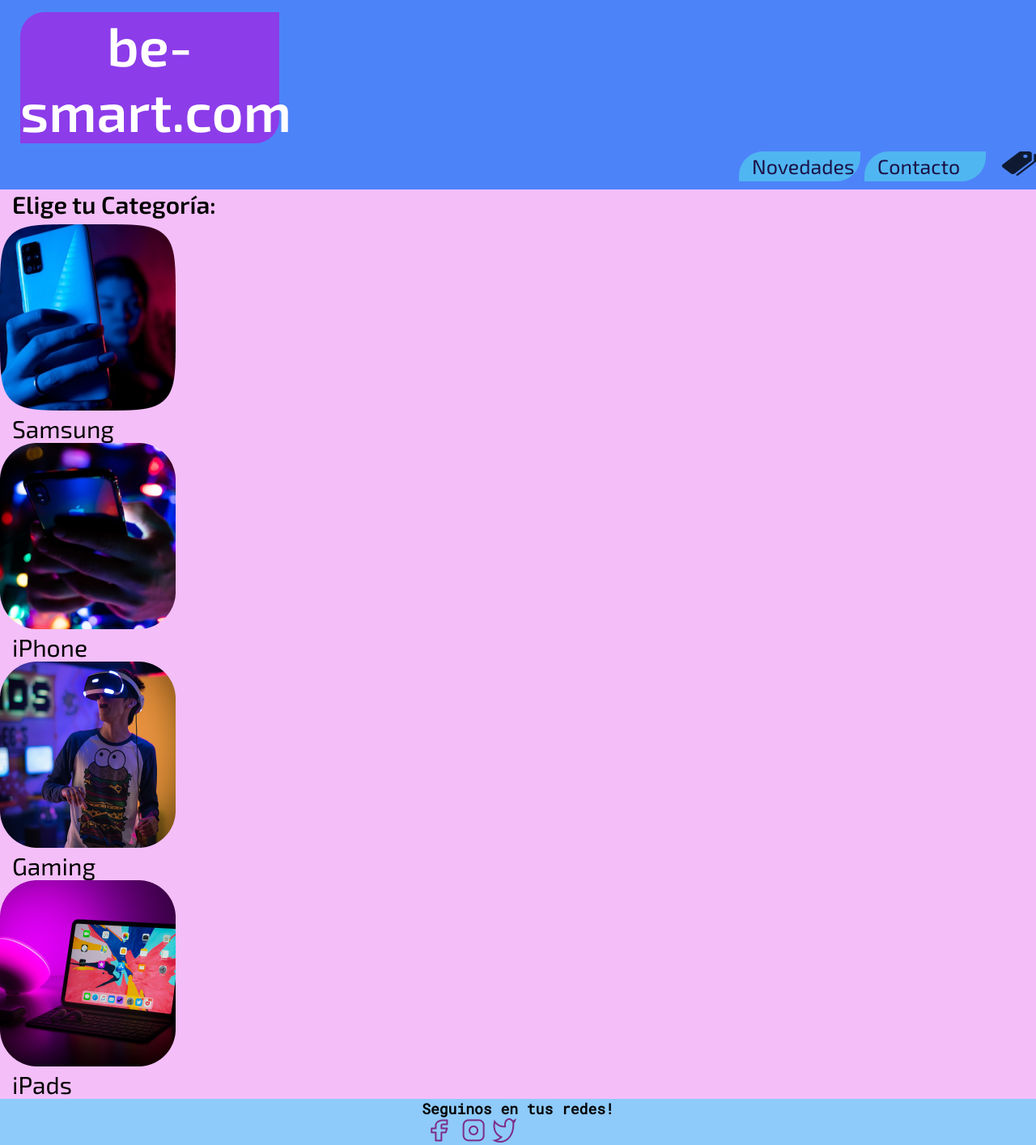
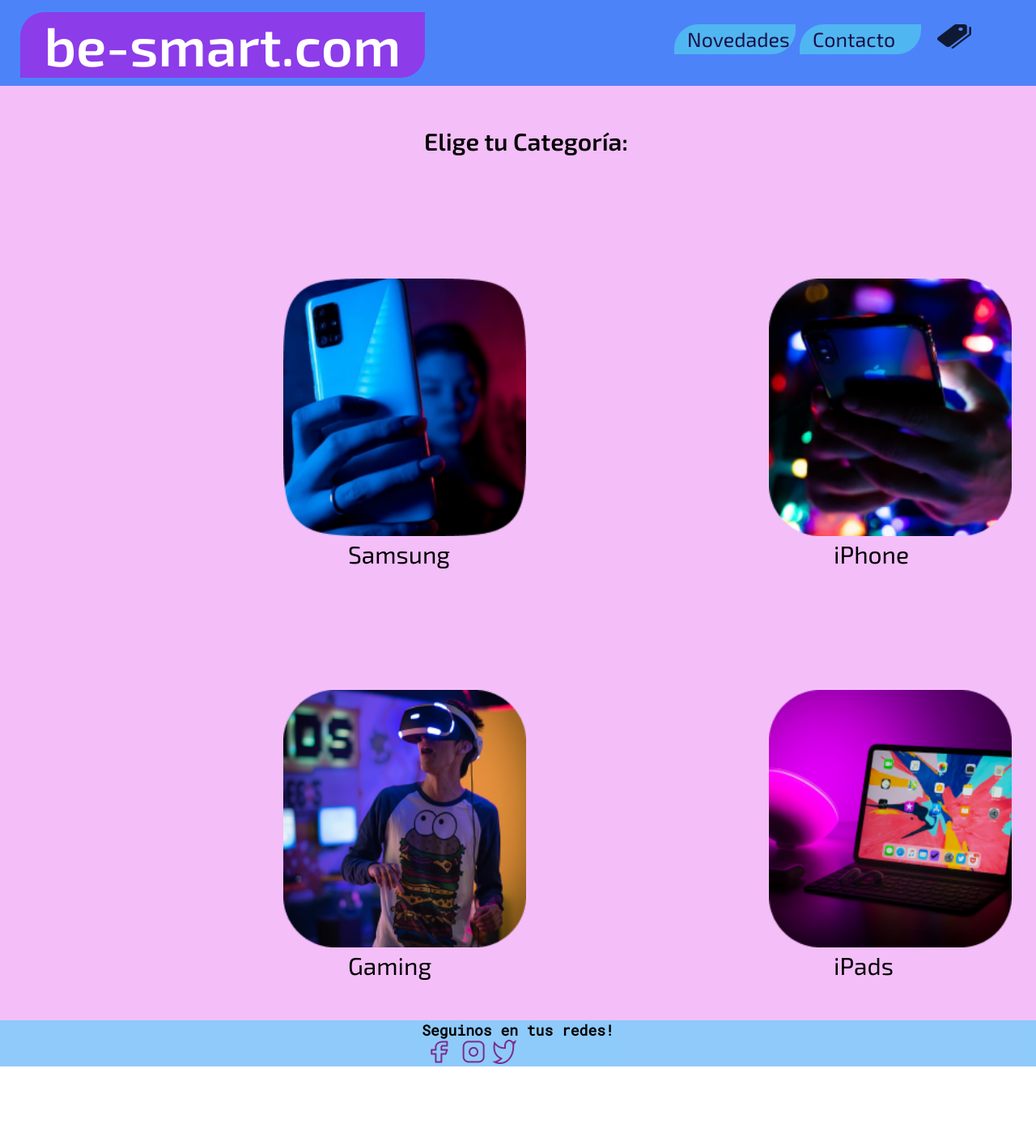
Before and after one commit to sebasshidalgo/proyecto-be-smart-com, a plain HTML site: page index.html in a window 1280 px wide. Shown: the whole page at 81% size. After the commit the page ends 1317 px from the top, so only its background shows below. Drawn offline with Linux system fonts and the light colour scheme.

Commit message:
header y main maquetado con grids y posicionamiento de las cards en el index

```diff
--- a/css/style.css
+++ b/css/style.css
@@ -27,7 +27,7 @@
 
 .banner{
     font-family: 'Exo 2', sans-serif;
-    width: 25%;
+    width: 500px;
     font-size:45px;
     background-color: rgba(146, 54, 233, 0.918);
     border-radius: 30px 0px 30px 0px;
@@ -35,6 +35,7 @@
     margin-bottom: 25px;
     position:relative;
     top: 15px;
+    grid-area: banner;
 }
 
 h1{
@@ -67,6 +68,8 @@
     display:flex;
     margin-left: 15px;
     justify-content: right;
+    grid-area: navBar;
+    padding-right: 80px;
 }
 
 .navBar li{
@@ -104,6 +107,7 @@
     font-size: 30px;
     color: black;
     padding-left: 15px;
+    text-align: center;
 }
 
 .subtitulos{
@@ -215,3 +219,63 @@
     margin-left: 15px;
     padding-bottom: 10px;
 }
+
+
+/***grids***/
+/*header*/
+.container-grid-1{
+    display: grid;
+    width: 100%;
+    grid-template-columns: repeat(3, 1fr);
+    grid-template-rows: repeat(1, 1fr);
+    grid-template-areas:
+    "banner banner navBar"
+    ;
+    justify-content: center;
+    align-items: center;
+}
+/*main cards*/
+.container-grid-2{
+    display: grid;
+    width: 100%;
+    grid-template-columns: repeat(2,1fr);
+    grid-template-rows: 100px, repeat(2,1fr);
+    grid-row-gap: 50px;
+    grid-template-areas:
+    "box-0 box-0"
+    "box-1 box-2"
+    "box-3 box-4"
+    ;
+}
+.box-0{
+    grid-area: box-0;
+    padding: 50px;
+    text-align: center;
+}
+.box-1{
+    grid-area: box-1;
+    padding: 50px;
+    margin-left: 300px;
+    width: 100%;
+}
+.box-2{
+    grid-area: box-2;
+    padding: 50px;
+    margin-left: 200px;
+}
+.box-3{
+    grid-area: box-3;
+    padding: 50px;
+    margin-left: 300px;
+}
+.box-4{
+    grid-area: box-4;
+    padding: 50px;
+    margin-left: 200px;
+}
+.box-text{
+    margin-left: 65px;
+}
+.box-img{
+    width: 300px;
+}
--- a/index.html
+++ b/index.html
@@ -11,7 +11,7 @@
 <link href="https://fonts.googleapis.com/css2?family=Exo+2:wght@400;600&family=Roboto+Mono&display=swap" rel="stylesheet">
 </head>
 <body>
-    <header>
+    <header class="container-grid-1">
         <section class="banner">
         <h1>be-smart.com</h1>
         </section>
@@ -24,33 +24,33 @@
         </nav>
     </header>
     <main>
-        <section>
-            <div class="subtitulos">
+        <section class="container-grid-2">
+            <div class="subtitulos box-0">
                 <h2>Elige tu Categoría:</h2>
             </div>
-            <div>
-                <a href="./pages/samsung.html"><img src="./assets/img/android.png" alt=""></a>
-            </div>
-            <div>
+            <div class="box-1">
+                <a href="./pages/samsung.html"><img class="box-img" src="./assets/img/android.png" alt=""></a>
+                <div class="box-text">
                 <a class="productos" href="./pages/samsung.html">Samsung</a>
                 </div>
-            <div>
-                <a href="./pages/iphone.html"><img src="./assets/img/iphone.png" alt=""></a>
             </div>
-            <div>
+            <div class="box-2">
+                <a href="./pages/iphone.html"><img class="box-img" src="./assets/img/iphone.png" alt=""></a>
+                <div class="box-text">
                 <a class="productos" href="./pages/iphone.html">iPhone</a>
                 </div>
-            <div>
-                <a href="./pages/gaming.html"><img src="./assets/img/gaming.png" alt=""></a>
             </div>
-            <div>
+            <div class="box-3">
+                <a href="./pages/gaming.html"><img class="box-img" src="./assets/img/gaming.png" alt=""></a>
+                <div class="box-text">
                 <a class="productos" href="./pages/gaming.html">Gaming</a>
                 </div>
-            <div>
-                <a href="./pages/ipads.html"><img src="./assets/img/ipad.png" alt=""></a>
             </div>
-            <div>
+            <div class="box-4">
+                <a href="./pages/ipads.html"><img class="box-img" src="./assets/img/ipad.png" alt=""></a>
+                <div class="box-text">
                 <a class="productos" href="./pages/ipads.html">iPads</a>
+                </div>
             </div>
         </section>
     </main>
```
Lines whose indentation alone changed are shown as unchanged.
